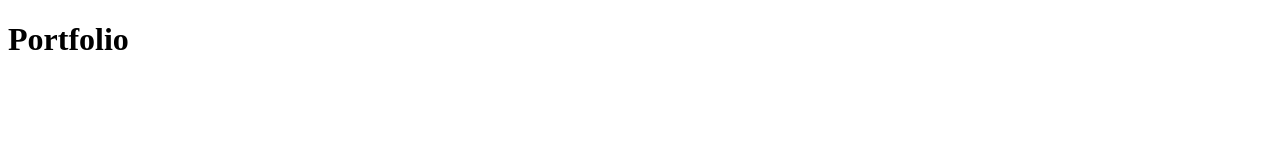
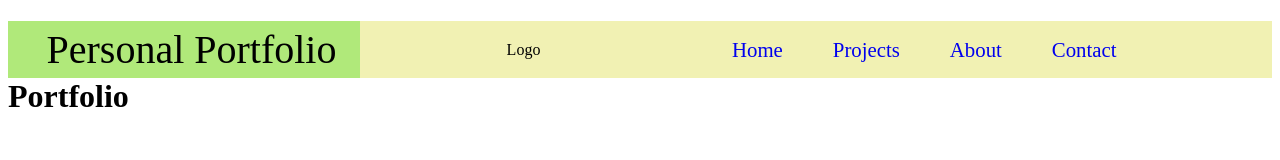
Before and after one commit to ShekhRaselMasrurAhmmadNissan/sample-portfolio, a plain HTML site: page index.html in a window 1280 px wide. Drawn offline with Linux system fonts and the light colour scheme; files that its build step writes are made by us from their sources.

Commit message:
Added Styles in Navbar. Not the Final one. Still a lots of works to do.

```diff
--- a/CSS/style.css
+++ b/CSS/style.css
@@ -0,0 +1,51 @@
+a {
+	text-decoration: none;
+}
+/* Navbar */
+#navbar {
+	display: flex;
+	flex-wrap: nowrap;
+	background-color: #f1f1b3;
+	align-items: justify;
+	position: relative;
+	float: right;
+	margin: 0;
+	padding: 0;
+	width: 100%;
+}
+
+/* Project Name */
+#project-name {
+	width: 30%;
+	padding: 5px 5px 5px 20px;
+	margin: auto 0;
+	text-align: center;
+	font-size: 2.5em;
+	background-color: rgba(137, 230, 87, 0.615);
+}
+
+/* Logo */
+#logo {
+	width: 30%;
+	margin: auto;
+	text-align: center;
+}
+
+#navbar-items {
+	width: 50%;
+	display: flex;
+	flex-wrap: nowrap;
+	margin: 5px 20px;
+}
+
+#navbar-items > .navbar-item {
+	margin: auto 20px;
+	padding: 5px;
+	font-size: 1.3em;
+	position: relative;
+	float: right;
+}
+
+.navbar-item:hover {
+	background-color: rgb(14, 206, 212);
+}
--- a/index.html
+++ b/index.html
@@ -7,12 +7,25 @@
 	<title>Portfolio</title>
 
 	<!-- Link the CSS -->
-	<link rel="stylesheet" href="style.css">
+	<link rel="stylesheet" href="./CSS/style.css">
 
 	<!-- Add the Website Logo -->
 	<link rel="shortcut icon" href="./images/suitcase-3247292_1280.png?" type="image/x-icon">
 </head>
 <body>
+	<header>
+		<nav id="navbar">
+			<div id="project-name">Personal Portfolio</div>
+			<div id="logo">Logo</div>
+			<div id="navbar-items">
+				<div class="navbar-item"><a href="#home">Home</a></div>
+				<div class="navbar-item"><a href="#projects">Projects</a></div>
+				<div class="navbar-item"><a href="#about">About</a></div>
+				<div class="navbar-item"><a href="#contact">Contact</a></div>
+			</div>
+		</nav>
+	</header>
 	<h1>Portfolio</h1>
+
 </body>
 </html>
```
